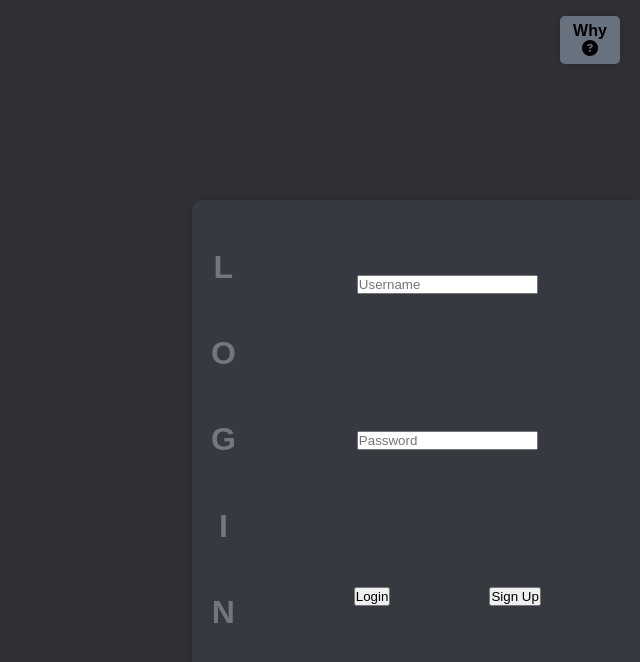
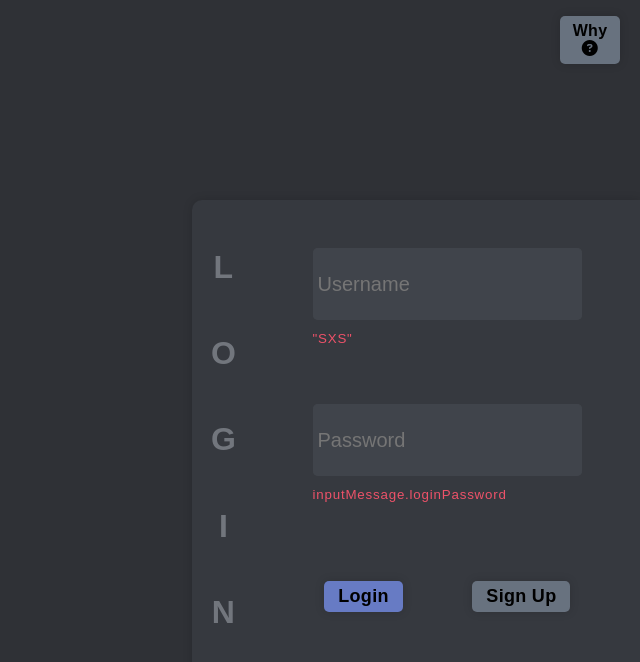
Before and after one commit to keshavDooleea/kshared, an Angular app in the folder frontend/: page / in a window 1280 px wide. Shown: the top 662 px of the page, without its empty margins (640-1280 px from the left). Built offline with nearby package versions, Linux system fonts and the light colour scheme; a web font is replaced by a local one.

Commit message:
added form design

```diff
--- a/frontend/src/app/app.module.ts
+++ b/frontend/src/app/app.module.ts
@@ -1,5 +1,5 @@
 import { NgModule } from '@angular/core';
-import { FormsModule } from '@angular/forms';
+import { FormsModule, ReactiveFormsModule } from '@angular/forms';
 import { BrowserModule } from '@angular/platform-browser';
 import { AppRoutingModule } from './app-routing.module';
 import { AppComponent } from './app.component';
@@ -22,7 +22,7 @@ import { SafeUrlPipe } from './custom-pipe/safe-url.pipe';
     HomeComponent,
     SafeUrlPipe,
   ],
-  imports: [BrowserModule, FormsModule, AppRoutingModule],
+  imports: [BrowserModule, FormsModule, AppRoutingModule, ReactiveFormsModule],
   providers: [],
   bootstrap: [AppComponent],
 })
--- a/frontend/src/app/components/home/notes-container/note-list-container/note-list-container.component.scss
+++ b/frontend/src/app/components/home/notes-container/note-list-container/note-list-container.component.scss
@@ -23,12 +23,7 @@
       input {
         width: 83%;
         height: 100%;
-        border: none;
-        background-color: #40444b;
-        outline: none;
         border-radius: styles.$smallBorderRadius 0 0 styles.$smallBorderRadius;
-        padding: 0 5px;
-        color: white;
       }
 
       div {
--- a/frontend/src/app/components/login/login.component.html
+++ b/frontend/src/app/components/login/login.component.html
@@ -7,20 +7,53 @@
   <div class="entry-containers">
     <div class="register-container">
       <div class="main">
-        <div class="main">
-          <div class="user-input">
-            <input type="text" placeholder="Username" />
+        <div class="user-input">
+          <div class="input-parent">
+            <input
+              type="text"
+              placeholder="Username"
+              type="text"
+              autocomplete="off"
+              spellcheck="false"
+              maxlength="10"
+            />
+            <small>Min 5 characters required</small>
           </div>
-          <div class="user-input">
-            <input type="text" placeholder="Password" />
+        </div>
+
+        <div class="user-input">
+          <div class="input-parent">
+            <input
+              type="text"
+              placeholder="Password"
+              type="text"
+              autocomplete="off"
+              spellcheck="false"
+            />
+            <small>Min 5 characters required</small>
           </div>
-          <div class="user-input">
-            <input type="text" placeholder="Confirm Password" />
+        </div>
+
+        <div class="user-input">
+          <div class="input-parent">
+            <input
+              type="text"
+              placeholder="Confirm Password"
+              type="text"
+              autocomplete="off"
+              spellcheck="false"
+            />
+            <small>Passwords do not match!</small>
           </div>
-          <div class="actions">
-            <button (click)="onRegisterClicked()">Register</button>
-            <button (click)="onCancelClicked()">Cancel</button>
-          </div>
+        </div>
+
+        <div class="actions">
+          <button type="submit" class="btn" (click)="onRegisterClicked()">
+            <h4>Register</h4>
+          </button>
+          <button class="btn" (click)="onCancelClicked()">
+            <h4>Cancel</h4>
+          </button>
         </div>
       </div>
 
@@ -45,14 +78,37 @@
       </div>
       <div class="main">
         <div class="user-input">
-          <input type="text" placeholder="Username" />
+          <div class="input-parent">
+            <input
+              type="text"
+              autocomplete="off"
+              spellcheck="false"
+              placeholder="Username"
+            />
+            <small>"SXS"</small>
+          </div>
         </div>
+
         <div class="user-input">
-          <input type="text" placeholder="Password" />
+          <div class="input-parent">
+            <input
+              type="text"
+              placeholder="Password"
+              type="text"
+              autocomplete="off"
+              spellcheck="false"
+            />
+            <small> inputMessage.loginPassword </small>
+          </div>
         </div>
         <div class="actions">
-          <button routerLink="/home">Login</button>
-          <button (click)="onSignUpClicked()">Sign Up</button>
+          <button class="btn" (click)="onLoginClicked()">
+            <h4>Login</h4>
+          </button>
+          <!-- <button routerLink="/home">Login</button> -->
+          <button class="btn" (click)="onSignUpClicked()">
+            <h4>Sign Up</h4>
+          </button>
         </div>
       </div>
     </div>
--- a/frontend/src/app/components/login/login.component.scss
+++ b/frontend/src/app/components/login/login.component.scss
@@ -17,16 +17,6 @@
     top: 50%;
     right: 20px;
     transform: translateY(-50%);
-
-    h4 {
-      text-align: center;
-      user-select: none;
-
-      i {
-        margin: 0 3px;
-        transition: 1s transform cubic-bezier(0.175, 0.885, 0.32, 1.275);
-      }
-    }
 
     &:hover {
       i {
@@ -107,16 +97,41 @@
     height: 100%;
     @include styles.displayFlex(column, center, space-evenly);
 
-    .user-input {
-      width: 100%;
-      height: 30%;
-      @include styles.displayFlex(row, center, space-evenly);
+    .input-parent {
+      width: 70%;
+      height: 50%;
+      position: relative;
+      background-color: #40444b;
+      border-radius: styles.$smallBorderRadius styles.$smallBorderRadius
+        styles.$smallBorderRadius styles.$smallBorderRadius;
+
+      input {
+        width: 100%;
+        height: 100%;
+        font-size: 20px;
+        border-radius: styles.$smallBorderRadius styles.$smallBorderRadius
+          styles.$smallBorderRadius styles.$smallBorderRadius;
+      }
+
+      small {
+        position: absolute;
+        color: styles.$invalidColor;
+        top: 115%;
+        left: 0;
+        letter-spacing: 0.8px;
+      }
     }
 
-    .actions {
-      width: 100%;
-      height: 30%;
-      @include styles.displayFlex(row, center, space-evenly);
+    .btn {
+      padding: 5px 14px;
+
+      h4 {
+        font-size: 18px;
+      }
+
+      &:nth-child(1) {
+        background-color: styles.$btnColor;
+      }
     }
   }
 }
@@ -124,10 +139,34 @@
 .register-container {
   border-radius: 0 styles.$borderRadius styles.$borderRadius 0;
   transform: translateX(-100%);
+
+  .user-input {
+    width: 100%;
+    height: 25%;
+    @include styles.displayFlex(row, center, space-evenly);
+  }
+
+  .actions {
+    width: 100%;
+    height: 25%;
+    @include styles.displayFlex(row, center, space-evenly);
+  }
 }
 
 .login-container {
   border-radius: styles.$borderRadius 0 0 styles.$borderRadius;
+
+  .user-input {
+    width: 100%;
+    height: 30%;
+    @include styles.displayFlex(row, center, space-evenly);
+  }
+
+  .actions {
+    width: 100%;
+    height: 30%;
+    @include styles.displayFlex(row, center, space-evenly);
+  }
 }
 
 .show-register {
--- a/frontend/src/app/components/login/login.component.ts
+++ b/frontend/src/app/components/login/login.component.ts
@@ -21,13 +21,15 @@ export class LoginComponent implements OnInit {
   }
 
   onRegisterClicked(): void {
-    this.isRegister = false;
+    // this.isRegister = false;
   }
 
   onSignUpClicked(): void {
     this.isRegister = true;
   }
 
+  onLoginClicked(): void {}
+
   toggleModal(): void {
     this.shouldShowModal = !this.shouldShowModal;
   }
--- a/frontend/src/styles.scss
+++ b/frontend/src/styles.scss
@@ -7,6 +7,8 @@ $smallBorderRadius: 5px;
 $itemNormal: #b9bbbe;
 $itemHover: #dcddde;
 $modalBkg: #18191c;
+$btnColor: #677bc4;
+$invalidColor: #ed5269;
 
 @mixin displayFlex($dir, $align, $justify) {
   display: flex;
@@ -53,6 +55,14 @@ body {
   cursor: initial;
 }
 
+input {
+  border: none;
+  outline: none;
+  color: white;
+  padding: 0 5px;
+  background-color: #40444b;
+}
+
 .btn {
   outline: none;
   border: none;
@@ -63,6 +73,17 @@ body {
   background-color: #68727f;
   box-shadow: 0 0 10px rgba(0, 0, 0, 0.15);
 
+  h4 {
+    text-align: center;
+    user-select: none;
+    letter-spacing: 0.3px;
+
+    i {
+      margin: 0 3px;
+      transition: 1s transform cubic-bezier(0.175, 0.885, 0.32, 1.275);
+    }
+  }
+
   &:active {
     filter: brightness(1.2);
   }
```
Also changed, not shown: frontend/src/app/classes/validator.ts (added, +34 -0 lines).
